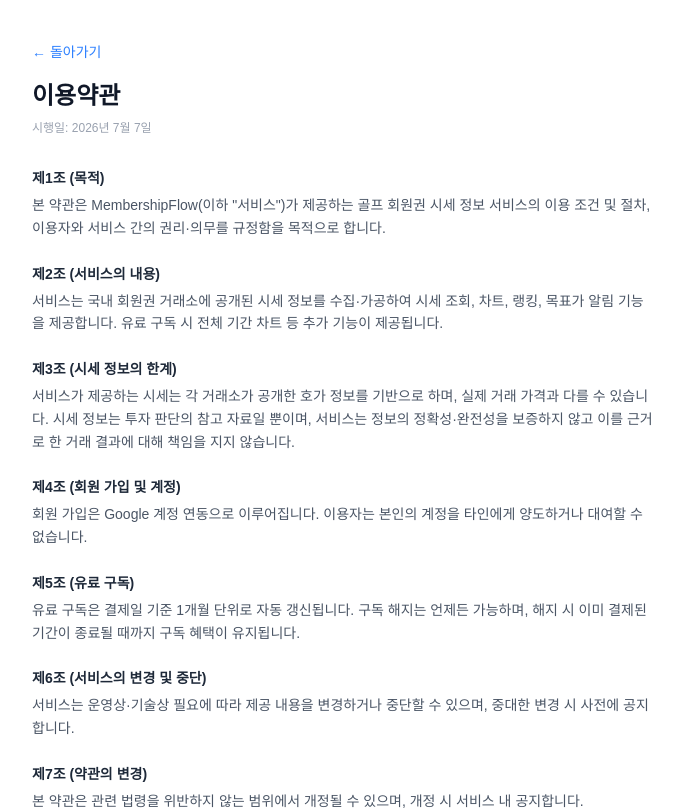
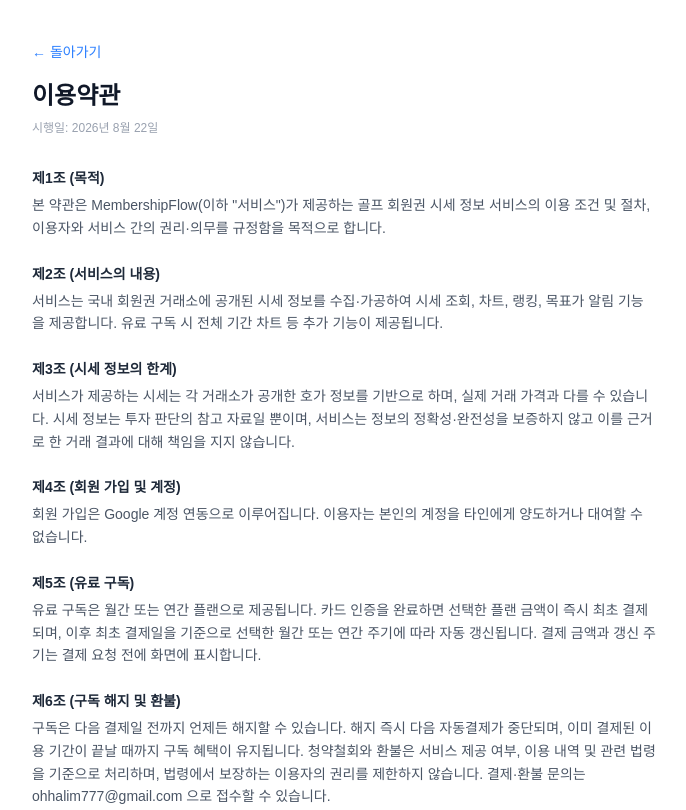
Before and after one commit to ohhalim/MembershipFlow-front, a Next.js app: page /terms in a window 1280 px wide. Shown: the top 810 px of the page, without its empty margins (296-982 px from the left). Built offline with nearby package versions, Linux system fonts and the light colour scheme; no server answers.

Commit message:
docs(payment): 구독 갱신과 해지 조건 정합화

```diff
--- a/src/app/terms/page.tsx
+++ b/src/app/terms/page.tsx
@@ -25,14 +25,18 @@ const SECTIONS = [
   },
   {
     title: '제5조 (유료 구독)',
-    body: '유료 구독은 결제일 기준 1개월 단위로 자동 갱신됩니다. 구독 해지는 언제든 가능하며, 해지 시 이미 결제된 기간이 종료될 때까지 구독 혜택이 유지됩니다.',
+    body: '유료 구독은 월간 또는 연간 플랜으로 제공됩니다. 카드 인증을 완료하면 선택한 플랜 금액이 즉시 최초 결제되며, 이후 최초 결제일을 기준으로 선택한 월간 또는 연간 주기에 따라 자동 갱신됩니다. 결제 금액과 갱신 주기는 결제 요청 전에 화면에 표시합니다.',
   },
   {
-    title: '제6조 (서비스의 변경 및 중단)',
+    title: '제6조 (구독 해지 및 환불)',
+    body: '구독은 다음 결제일 전까지 언제든 해지할 수 있습니다. 해지 즉시 다음 자동결제가 중단되며, 이미 결제된 이용 기간이 끝날 때까지 구독 혜택이 유지됩니다. 청약철회와 환불은 서비스 제공 여부, 이용 내역 및 관련 법령을 기준으로 처리하며, 법령에서 보장하는 이용자의 권리를 제한하지 않습니다. 결제·환불 문의는 ohhalim777@gmail.com 으로 접수할 수 있습니다.',
+  },
+  {
+    title: '제7조 (서비스의 변경 및 중단)',
     body: '서비스는 운영상·기술상 필요에 따라 제공 내용을 변경하거나 중단할 수 있으며, 중대한 변경 시 사전에 공지합니다.',
   },
   {
-    title: '제7조 (약관의 변경)',
+    title: '제8조 (약관의 변경)',
     body: '본 약관은 관련 법령을 위반하지 않는 범위에서 개정될 수 있으며, 개정 시 서비스 내 공지합니다.',
   },
 ] as const
@@ -42,7 +46,7 @@ export default function TermsPage() {
     <div className="max-w-2xl mx-auto px-6 py-10">
       <Link href="/" className="text-sm text-blue-500 hover:underline">← 돌아가기</Link>
       <h1 className="text-2xl font-bold text-gray-900 mt-4 mb-2">이용약관</h1>
-      <p className="text-xs text-gray-400 mb-8">시행일: 2026년 7월 7일</p>
+      <p className="text-xs text-gray-400 mb-8">시행일: 2026년 8월 22일</p>
 
       <div className="space-y-6">
         {SECTIONS.map(({ title, body }) => (
```
